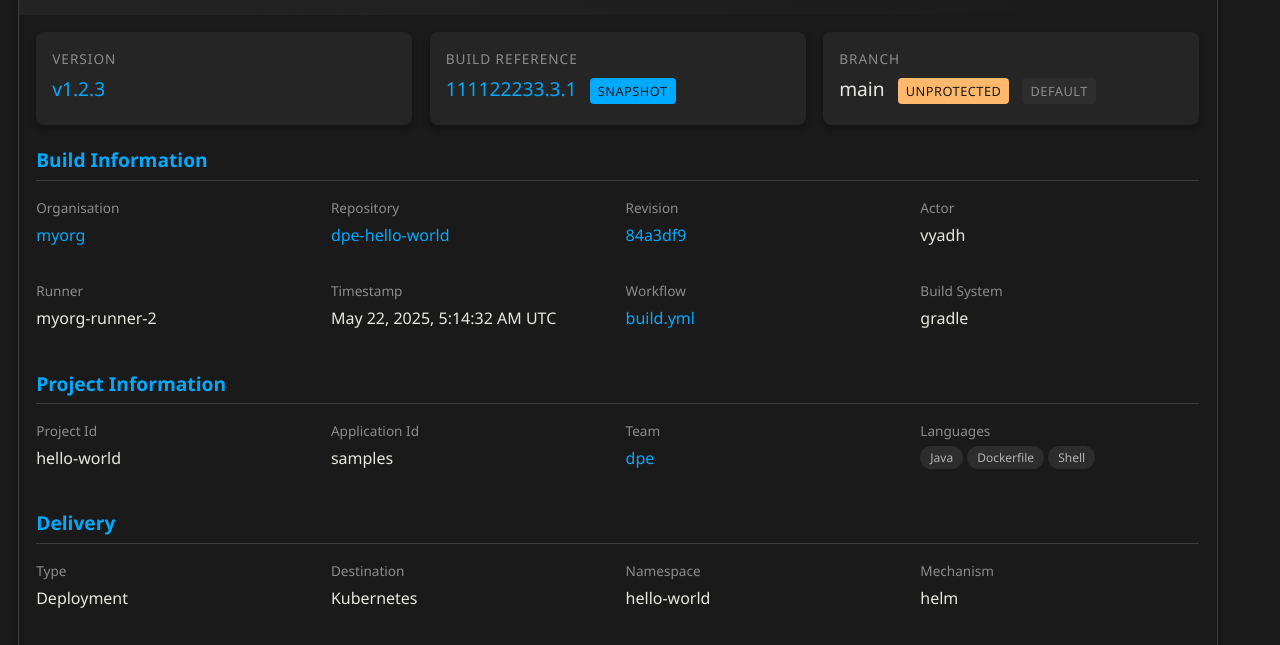
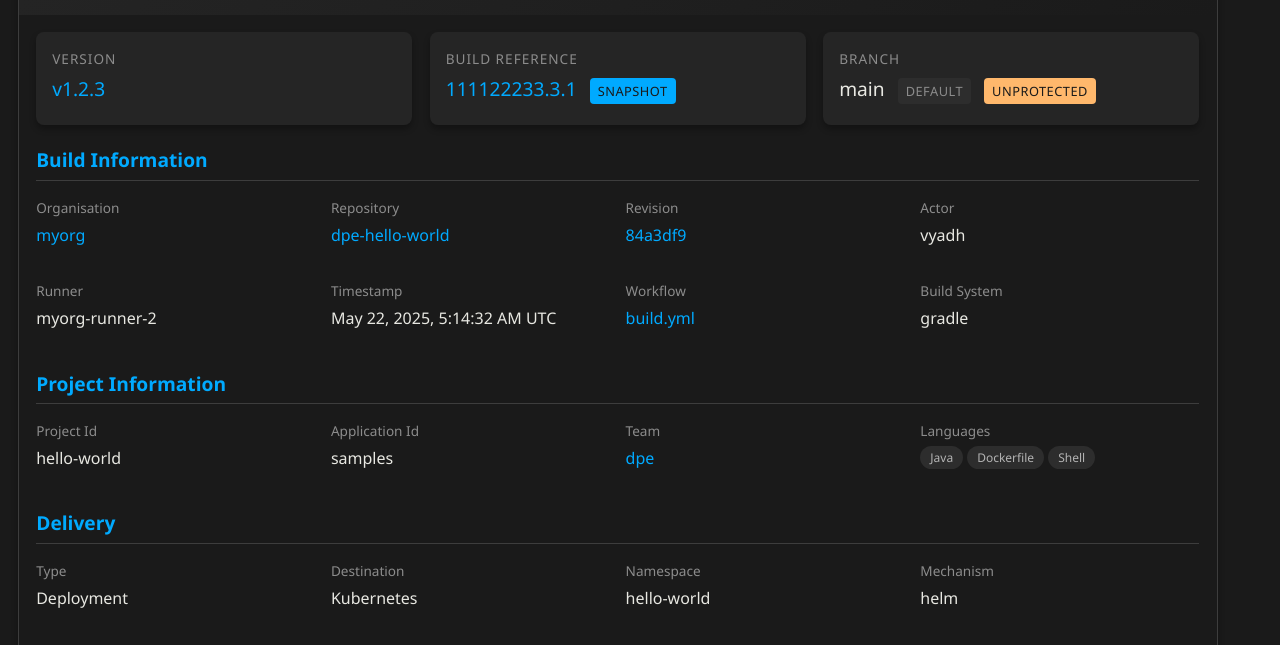
Before and after one commit to vyadh/build-report, a plain HTML site: page index.html in a window 1280 px wide. Shown: the part 140-785 px from the top of the page. Drawn offline with nearby package versions, Linux system fonts and the light colour scheme.

Commit message:
Tidy AI-ish code around badge display

```diff
--- a/index.html
+++ b/index.html
@@ -48,8 +48,8 @@
                     <div class="card-label">Branch</div>
                     <div class="card-value">
                         <span id="branch"></span>
-                        <span class="badge" style="display: none" id="protection">Protected</span>
-                        <span class="badge" style="display: none" id="default">Default</span>
+                        <span class="badge" style="display: none" id="default"></span>
+                        <span class="badge" style="display: none" id="protection"></span>
                     </div>
                 </div>
             </div>
--- a/report.js
+++ b/report.js
@@ -75,48 +75,28 @@ const renderReport = (project, build) => {
 
     updateElement('build-system', project?.build_system);
 
-    // Update protection badge based on protection status and whether it's the default branch
-    if (protected_branch !== undefined) {
-        // For default branch that's unprotected, use warning style
-        if (build?.ref_default === ref_name && !protected_branch) {
-            const protectionBadge = document.getElementById('protection');
-            if (protectionBadge) {
-                protectionBadge.style.display = '';
-                protectionBadge.textContent = 'Unprotected';
-                protectionBadge.className = 'badge badge-warning';
-            }
-        } else {
-            // For other branches, use the standard styling
-            updateBadge(
-                'protection',
-                protected_branch,
-                'Protected',
-                'badge-success',
-                'Unprotected',
-                'badge-subtle'
-            );
-        }
+    // Show default branch badge if this is the default branch
+    const isDefaultBranch = build?.ref_default === ref_name;
+    if (isDefaultBranch) {
+        updateBadge('default', 'Default', 'badge-subtle');
     }
 
-    // Show default branch badge if this is the default branch
-    if (build?.ref_default === ref_name) {
-        const defaultBadge = document.getElementById('default');
-        if (defaultBadge) {
-            defaultBadge.style.display = '';
-            defaultBadge.className = 'badge badge-subtle';
+    // Update protection badge based on protection status and whether it's the default branch
+    if (protected_branch === true) {
+        updateBadge('protection', 'Protected', 'badge-success');
+    } else if (protected_branch === false) {
+        if (isDefaultBranch) {
+            updateBadge('protection', 'Unprotected', 'badge-warning');
+        } else {
+            updateBadge('protection', 'Unprotected', 'badge-subtle');
         }
     }
 
     // Update maturity badge if snapshot info exists
-    if (snapshot !== undefined) {
-        updateBadge(
-            'project-maturity',
-            !snapshot,
-            'Release',
-            'badge-success',
-            'Snapshot',
-            'badge-secondary'
-        );
+    if (snapshot === true) {
+        updateBadge( 'project-maturity', 'Snapshot', 'badge-secondary');
+    } else if (snapshot === false) {
+        updateBadge( 'project-maturity', 'Release', 'badge-success');
     }
 
     // Delivery information
@@ -214,13 +194,13 @@ const updateElement = (id, value, hrefTemplate = null) => {
     if (hrefTemplate) el.href = hrefTemplate;
 };
 
-const updateBadge = (id, isActive, activeText, activeClass, inactiveText, inactiveClass) => {
+const updateBadge = (id, text, styleClass) => {
     const badge = document.getElementById(id);
     if (!badge) return;
 
     badge.style.display = '';
-    badge.textContent = isActive ? activeText : inactiveText;
-    badge.classList.add(isActive ? activeClass : inactiveClass);
+    badge.textContent = text;
+    badge.classList.add(styleClass);
 };
 
 const updateInfoItem = (id, value, condition) => {
```
